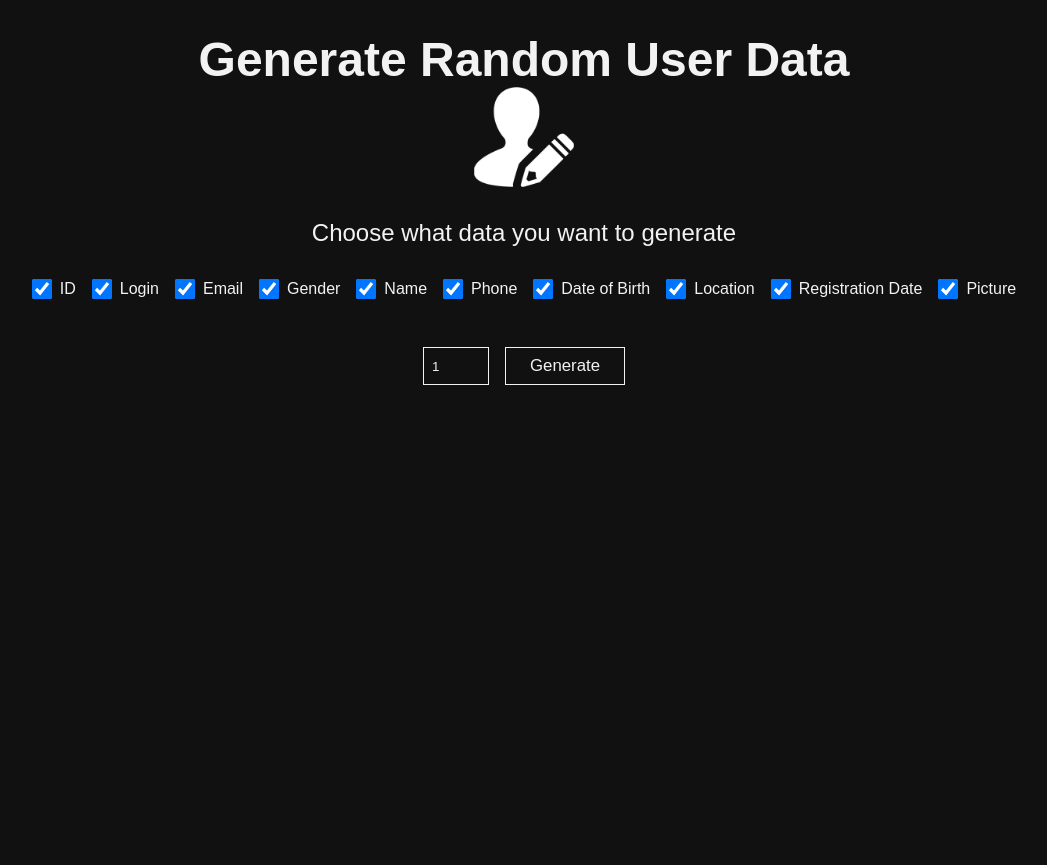
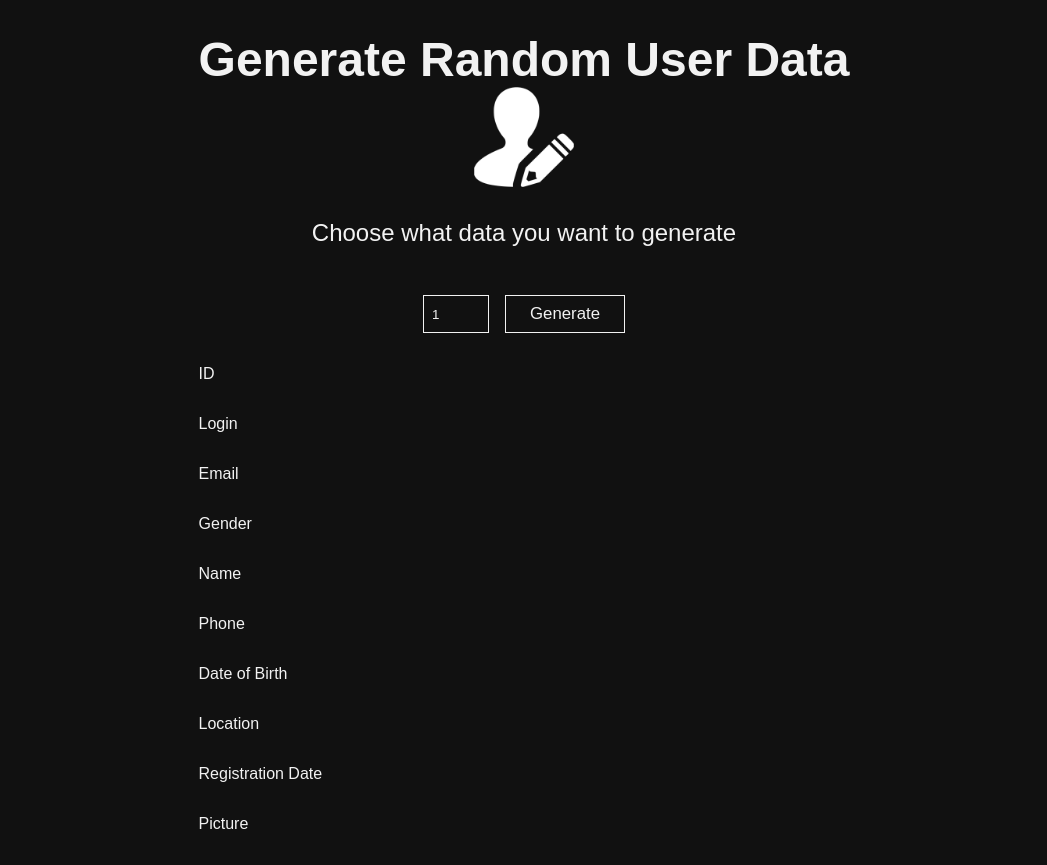
Before and after one commit to Ajgorek04/GenerateRandomUserData, a React (Vite) app: page / in a window 1280 px wide. Both pictures are taken after a click on the button "Generate". Shown: the whole page, without its empty margins (116-1163 px from the left). Before the commit the page ends 800 px from the top, so only its background shows below. Built offline with nearby package versions, Linux system fonts and the light colour scheme.

Commit message:
Adding functionality to showing list and hiding checkboxes

```diff
--- a/components/Generate.jsx
+++ b/components/Generate.jsx
@@ -1,6 +1,10 @@
 import { useState } from "react";
 
-export function Generate({ selectedOptions }) {
+export function Generate({
+    selectedOptions,
+    handleShowList,
+    setShowSelectedCheckbox,
+}) {
     const [quantity, setQuantity] = useState(1);
 
     const handleQuantityChange = (e) => {
@@ -14,9 +18,10 @@ export function Generate({ selectedOptions }) {
         } else {
             console.log(quantity);
             console.log(selectedOptions);
+            handleShowList();
+            setShowSelectedCheckbox(false);
         }
     };
-
     return (
         <div className="generate">
             <input
--- /dev/null
+++ b/components/List.jsx
@@ -0,0 +1,9 @@
+export function List({ selectedOptions }) {
+    return (
+        <ul className="listOfUsers">
+            {selectedOptions.map((option, index) => (
+                <li key={index}>{option}</li>
+            ))}
+        </ul>
+    );
+}
--- a/src/App.jsx
+++ b/src/App.jsx
@@ -2,6 +2,7 @@ import "./App.css";
 import { Checked } from "../components/Checked";
 import { Generate } from "../components/Generate";
 import { useState } from "react";
+import { List } from "../components/List";
 
 function App() {
     const [selectedOptions, setSelectedOptions] = useState([
@@ -17,6 +18,14 @@ function App() {
         "Picture",
     ]);
 
+    const [showList, setShowList] = useState(false);
+    const [showSelectedCheckbox, setShowSelectedCheckbox] = useState(true);
+
+    const handleShowList = () => {
+        setShowList(true);
+        setShowSelectedCheckbox(false);
+    };
+
     return (
         <div className="container">
             <header>
@@ -28,11 +37,20 @@ function App() {
                 className="userPNG"
             />
             <p className="pText">Choose what data you want to generate</p>
-            <Checked
+            {showSelectedCheckbox && (
+                <Checked
+                    selectedOptions={selectedOptions}
+                    setSelectedOptions={setSelectedOptions}
+                />
+            )}
+
+            <Generate
                 selectedOptions={selectedOptions}
-                setSelectedOptions={setSelectedOptions}
+                handleShowList={handleShowList}
+                showSelectedCheckbox={showSelectedCheckbox}
+                setShowSelectedCheckbox={setShowSelectedCheckbox}
             />
-            <Generate selectedOptions={selectedOptions} />
+            {showList && <List selectedOptions={selectedOptions} />}
         </div>
     );
 }
```
